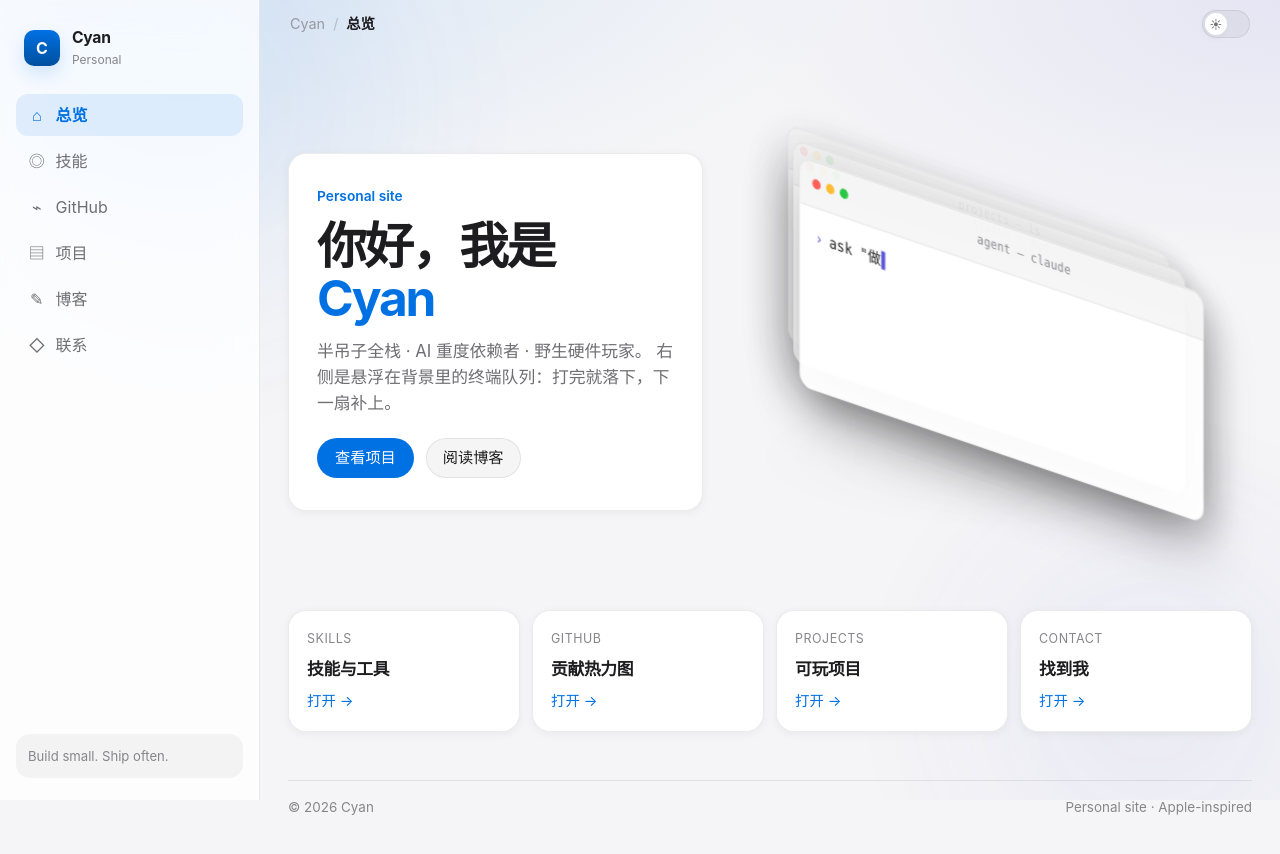
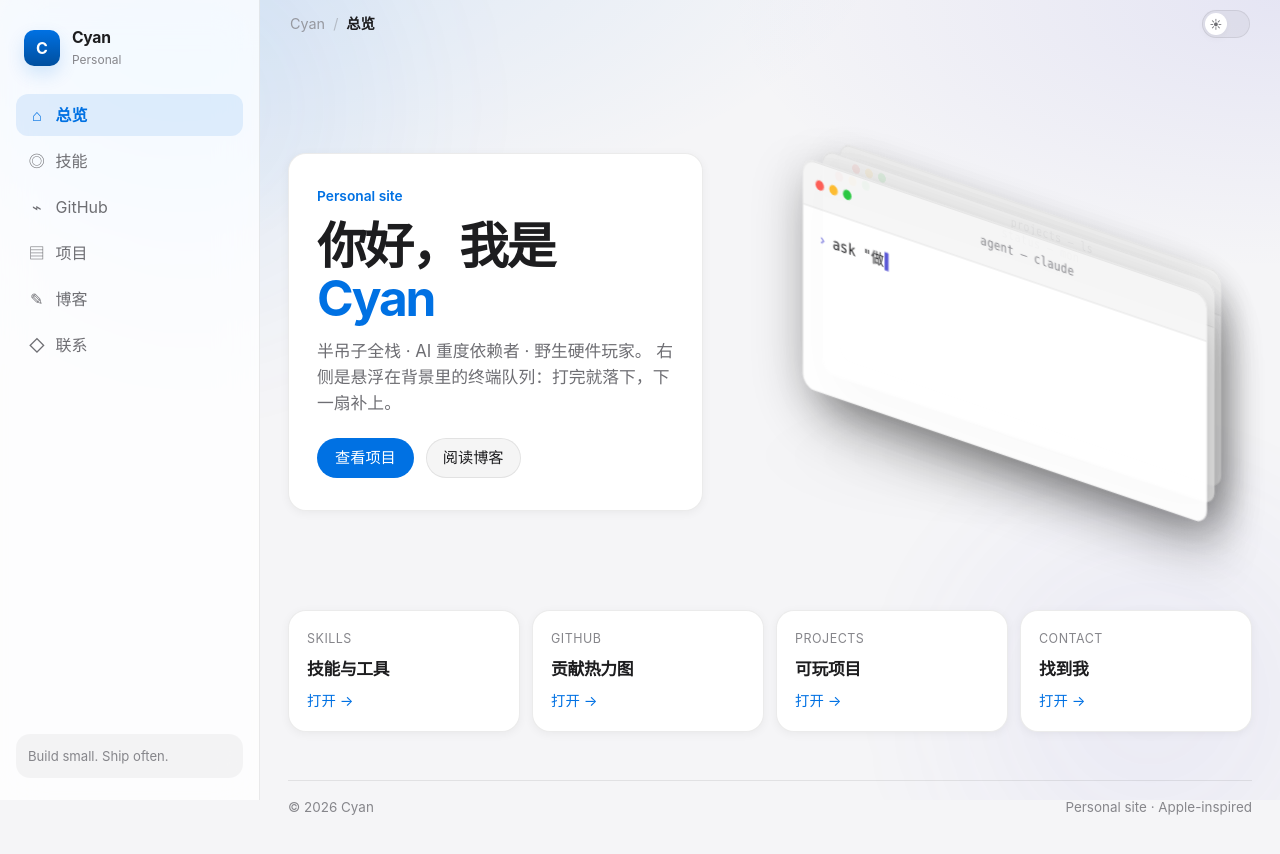
Before and after one commit to BakkaBlue/BakkaBlue.github.io, a Vue app: page / in a window 1280 px wide. Shown: the top 854 px of the page. Built offline with nearby package versions, Linux system fonts and the light colour scheme.

Commit message:
style: stack trailing terminals to the right-rear
Flip the orthographic queue offset so queued windows sit behind-right of the active terminal, matching the intended depth direction.

```diff
--- a/src/components/TerminalQueue.vue
+++ b/src/components/TerminalQueue.vue
@@ -340,7 +340,7 @@ onUnmounted(() => {
   */
   transform:
     translate(
-      calc(var(--i) * -16px),
+      calc(var(--i) * 18px),
       calc(var(--i) * -20px)
     )
     scale(calc(1 - var(--i) * 0.03));
@@ -454,7 +454,7 @@ onUnmounted(() => {
   }
   100% {
     /* same drop direction as original, screen-space only */
-    transform: translate(12px, 260px) scale(0.9);
+    transform: translate(16px, 260px) scale(0.9);
     opacity: 0;
     filter: blur(1.5px);
   }
```
